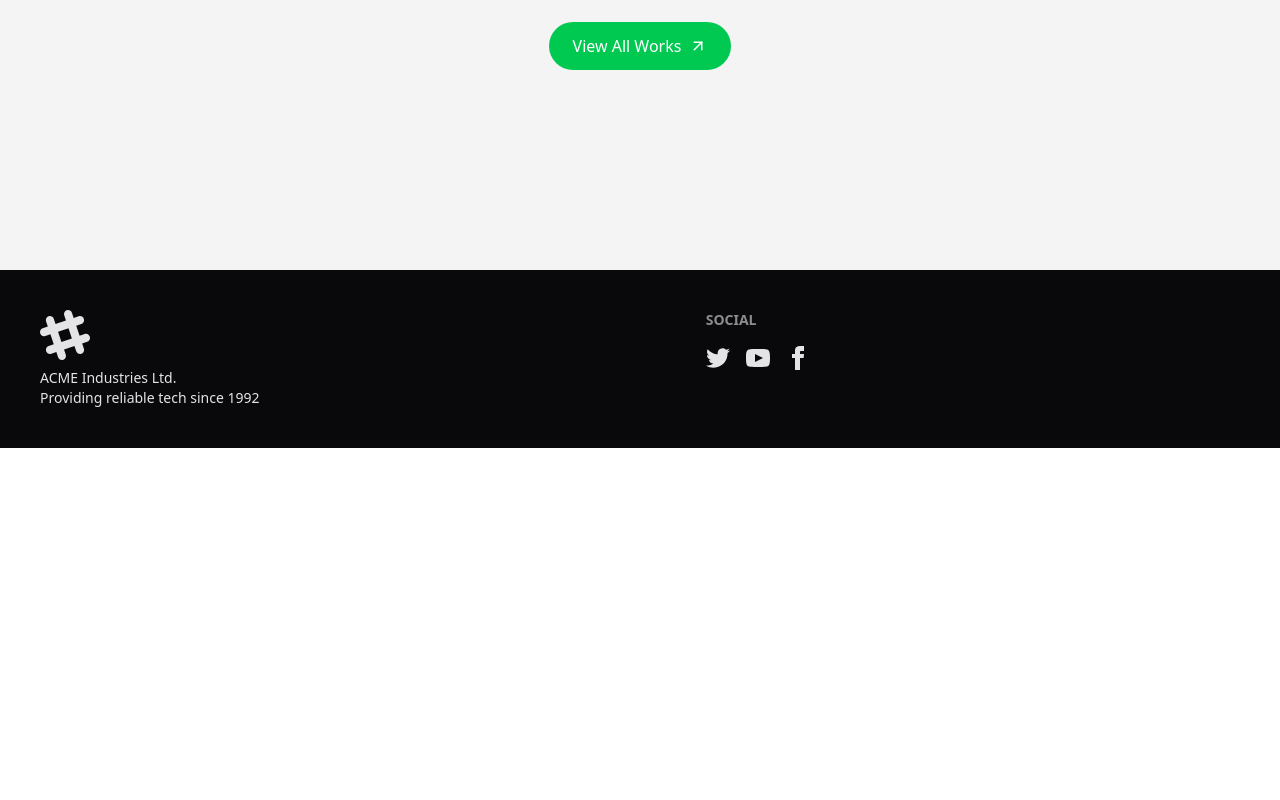
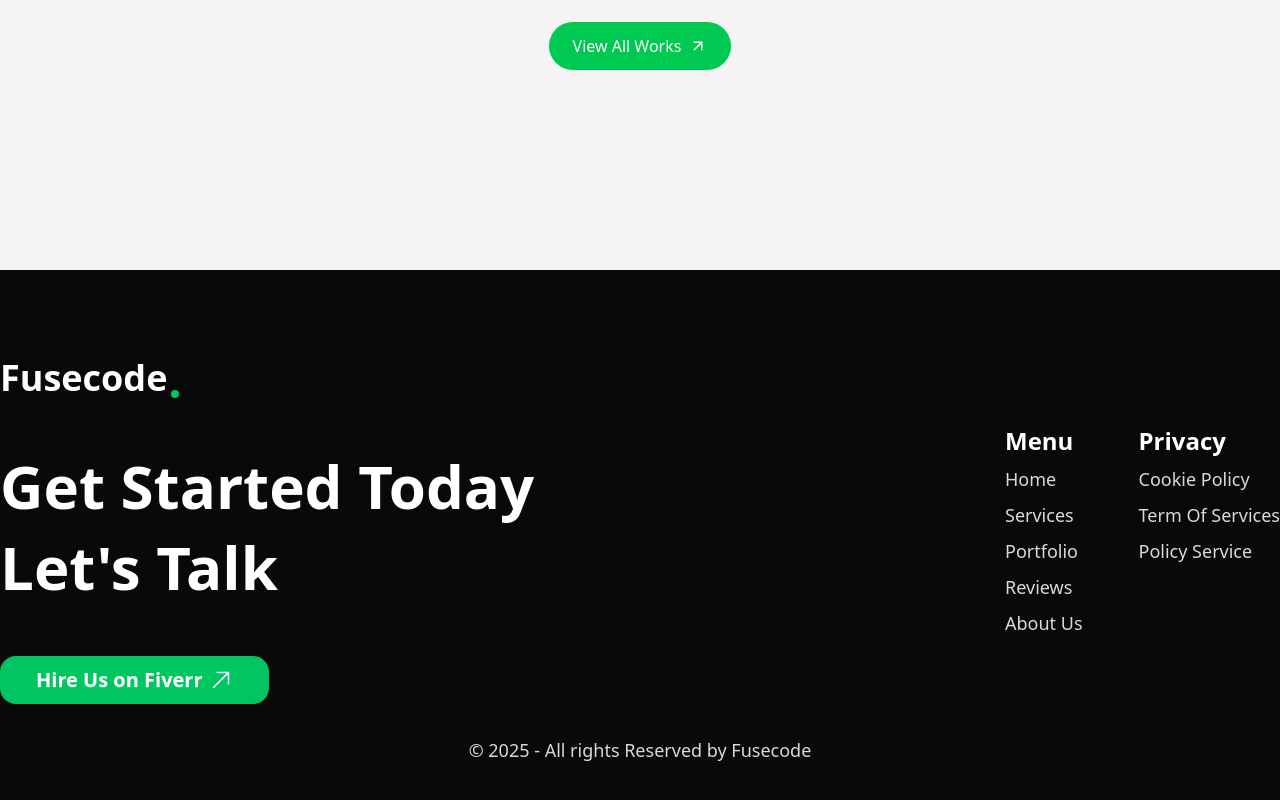
Before and after one commit to smtaidev/nahid_hassan_portfolio, a React app: page / in a window 1280 px wide. Shown: the part 5370-6170 px from the top of the page. Before the commit the page ends 5818 px from the top, so only its background shows below. Built offline with nearby package versions, Linux system fonts and the light colour scheme; the HTML template or start-up script is replaced by a standard one.

Commit message:
footer completed

```diff
--- a/src/Layouts/Footer.jsx
+++ b/src/Layouts/Footer.jsx
@@ -1,64 +1,70 @@
-import React from 'react'
+import React from "react";
+import AgencyLogo from "../Components/AgencyLogo";
 
 export default function Footer() {
   return (
-   <footer className="footer sm:footer-horizontal bg-neutral text-neutral-content p-10">
-  <aside>
-    <svg
-      width="50"
-      height="50"
-      viewBox="0 0 24 24"
-      xmlns="http://www.w3.org/2000/svg"
-      fillRule="evenodd"
-      clipRule="evenodd"
-      className="fill-current">
-      <path
-        d="M22.672 15.226l-2.432.811.841 2.515c.33 1.019-.209 2.127-1.23 2.456-1.15.325-2.148-.321-2.463-1.226l-.84-2.518-5.013 1.677.84 2.517c.391 1.203-.434 2.542-1.831 2.542-.88 0-1.601-.564-1.86-1.314l-.842-2.516-2.431.809c-1.135.328-2.145-.317-2.463-1.229-.329-1.018.211-2.127 1.231-2.456l2.432-.809-1.621-4.823-2.432.808c-1.355.384-2.558-.59-2.558-1.839 0-.817.509-1.582 1.327-1.846l2.433-.809-.842-2.515c-.33-1.02.211-2.129 1.232-2.458 1.02-.329 2.13.209 2.461 1.229l.842 2.515 5.011-1.677-.839-2.517c-.403-1.238.484-2.553 1.843-2.553.819 0 1.585.509 1.85 1.326l.841 2.517 2.431-.81c1.02-.33 2.131.211 2.461 1.229.332 1.018-.21 2.126-1.23 2.456l-2.433.809 1.622 4.823 2.433-.809c1.242-.401 2.557.484 2.557 1.838 0 .819-.51 1.583-1.328 1.847m-8.992-6.428l-5.01 1.675 1.619 4.828 5.011-1.674-1.62-4.829z"></path>
-    </svg>
-    <p>
-      ACME Industries Ltd.
-      <br />
-      Providing reliable tech since 1992
+    <div className="bg-neutral  pt-22 ">
+      <footer className="flex items-center justify-between sm:footer-horizontal text-white   max-w-screen-2xl mx-auto">
+        <aside className="space-y-12">
+          <div className="flex items-end">
+            <h1 className="mr-1 text-4xl font-semibold text-white">
+              Fusecode{" "}
+            </h1>
+            <p className="w-2 h-2 rounded-full bg-[#01C561]"></p>
+          </div>
+          <div>
+            <p className="font-bold text-6xl leading-[81px] text-white">
+              Get Started Today
             </p>
-  </aside>
-  <nav>
-    <h6 className="footer-title">Social</h6>
-    <div className="grid grid-flow-col gap-4">
-      <a>
+            <p className="font-semibold text-6xl leading-[81px] text-white">
+              Let's Talk
+            </p>
+          </div>
+
+          <button className="btn shadow-none border-none px-9 py-6 rounded-2xl bg-[#01C561] text-white  text-xl font-semibold">
+            Hire Us on Fiverr{" "}
             <svg
               xmlns="http://www.w3.org/2000/svg"
-          width="24"
-          height="24"
+              fill="none"
               viewBox="0 0 24 24"
-          className="fill-current">
+              strokeWidth={1.5}
+              stroke="currentColor"
+              className="size-6"
+            >
               <path
-            d="M24 4.557c-.883.392-1.832.656-2.828.775 1.017-.609 1.798-1.574 2.165-2.724-.951.564-2.005.974-3.127 1.195-.897-.957-2.178-1.555-3.594-1.555-3.179 0-5.515 2.966-4.797 6.045-4.091-.205-7.719-2.165-10.148-5.144-1.29 2.213-.669 5.108 1.523 6.574-.806-.026-1.566-.247-2.229-.616-.054 2.281 1.581 4.415 3.949 4.89-.693.188-1.452.232-2.224.084.626 1.956 2.444 3.379 4.6 3.419-2.07 1.623-4.678 2.348-7.29 2.04 2.179 1.397 4.768 2.212 7.548 2.212 9.142 0 14.307-7.721 13.995-14.646.962-.695 1.797-1.562 2.457-2.549z"></path>
+                strokeLinecap="round"
+                strokeLinejoin="round"
+                d="m4.5 19.5 15-15m0 0H8.25m11.25 0v11.25"
+              />
             </svg>
-      </a>
-      <a>
-        <svg
-          xmlns="http://www.w3.org/2000/svg"
-          width="24"
-          height="24"
-          viewBox="0 0 24 24"
-          className="fill-current">
-          <path
-            d="M19.615 3.184c-3.604-.246-11.631-.245-15.23 0-3.897.266-4.356 2.62-4.385 8.816.029 6.185.484 8.549 4.385 8.816 3.6.245 11.626.246 15.23 0 3.897-.266 4.356-2.62 4.385-8.816-.029-6.185-.484-8.549-4.385-8.816zm-10.615 12.816v-8l8 3.993-8 4.007z"></path>
-        </svg>
-      </a>
-      <a>
-        <svg
-          xmlns="http://www.w3.org/2000/svg"
-          width="24"
-          height="24"
-          viewBox="0 0 24 24"
-          className="fill-current">
-          <path
-            d="M9 8h-3v4h3v12h5v-12h3.642l.358-4h-4v-1.667c0-.955.192-1.333 1.115-1.333h2.885v-5h-3.808c-3.596 0-5.192 1.583-5.192 4.615v3.385z"></path>
-        </svg>
-      </a>
+          </button>
+        </aside>
+        <nav className="flex text-[#D9D9D9]">
+          {/*  menu*/}
+          <div>
+            <ul className="space-y-2 mr-14">
+              <li className="text-2xl font-semibold text-white">Menu</li>
+              <li className="text-lg">Home</li>
+              <li className="text-lg">Services</li>
+              <li className="text-lg">Portfolio</li>
+              <li className="text-lg">Reviews</li>
+              <li className="text-lg">About Us</li>
+            </ul>
+          </div>
+          {/* privacy */}
+          <div>
+            <ul className="space-y-2">
+              <li className="text-2xl font-semibold text-white">Privacy</li>
+              <li className="text-lg">Cookie Policy</li>
+              <li className="text-lg">Term Of Services</li>
+              <li className="text-lg">Policy Service</li>
+            </ul>
           </div>
         </nav>
       </footer>
-  )
+      <p className="text-lg text-[#D9D9D9] text-center pt-8 pb-16">
+        © 2025 - All rights Reserved by Fusecode
+      </p>
+    </div>
+  );
 }
```
Lines whose indentation alone changed are shown as unchanged.
